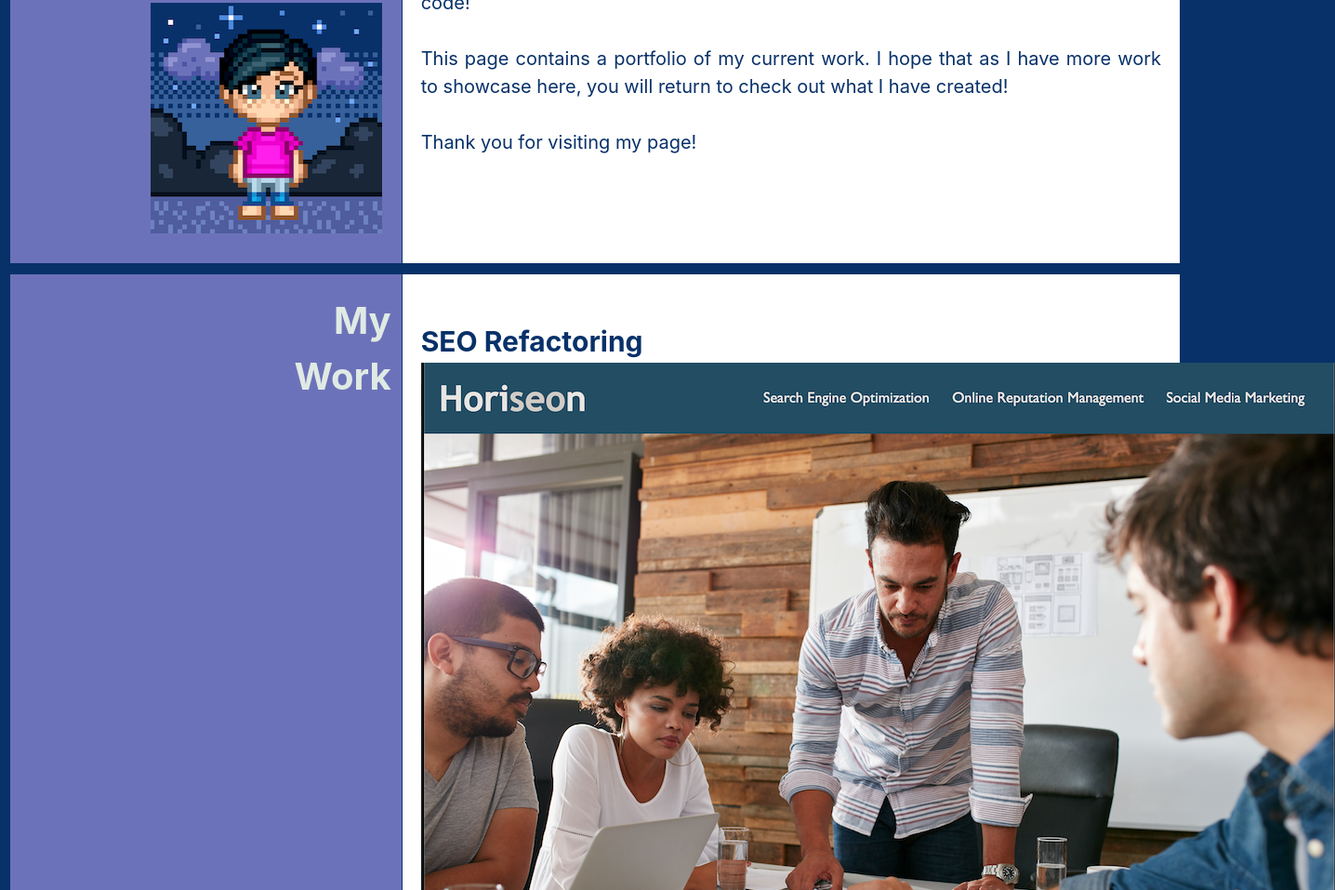
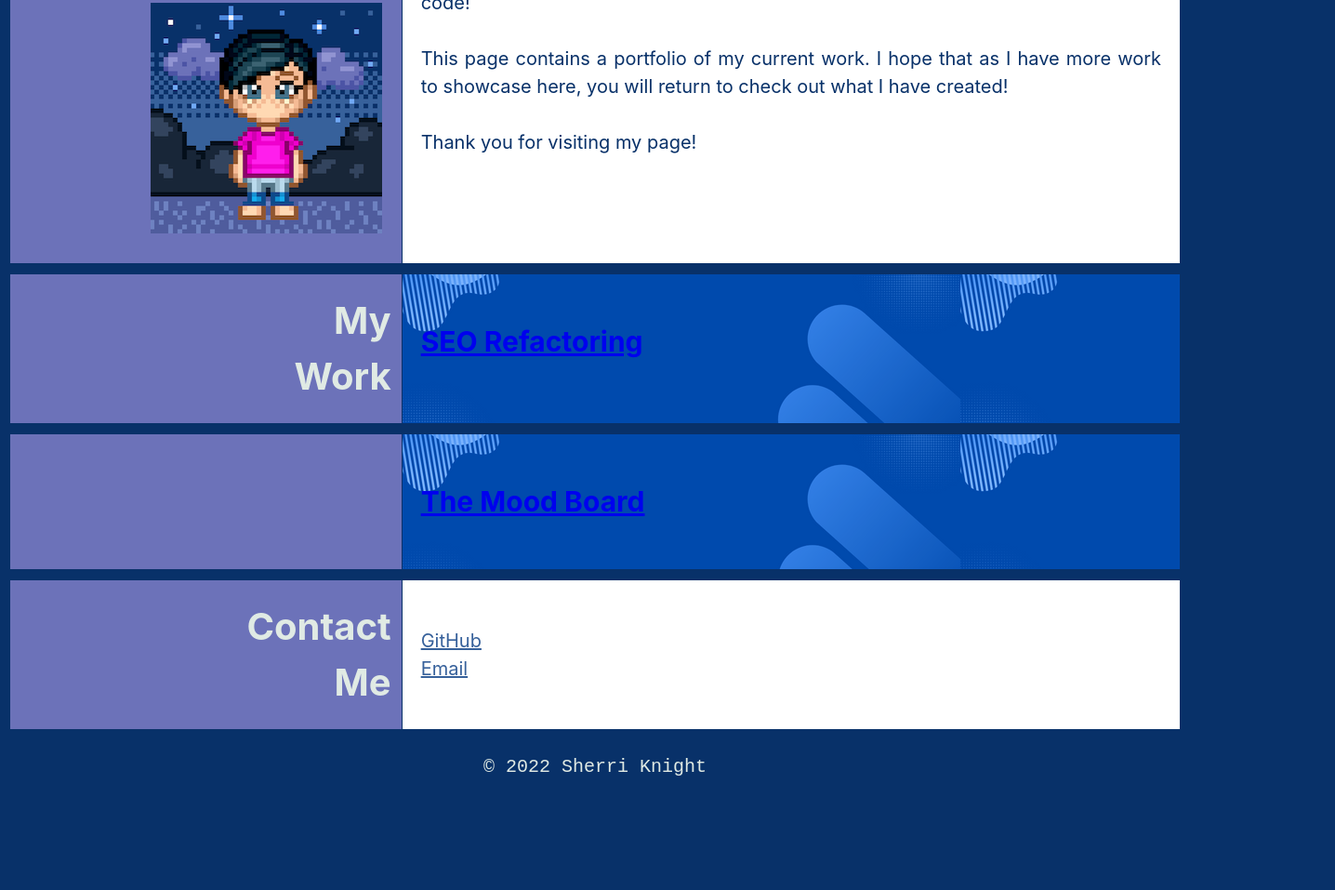
Before and after one commit to iamjoyfulgirl/my-portfolio, a plain HTML site: page index.html in a window 1280 px wide. Shown: the part 223-1180 px from the top of the page at 93% size, 1436 px wide, since content can reach past the window. After the commit the page ends 1063 px from the top, so only its background shows below. Drawn offline with Linux system fonts and the light colour scheme.

Commit message:
Updates my work with The Mood Board

```diff
--- a/assets/css/style.css
+++ b/assets/css/style.css
@@ -102,9 +102,6 @@ contact-content a {
   display: inline-block;
 }
 
-.grid-container > div {
-}
-
 .grid-container {
   display: grid;
   gap: 10px 5px;
@@ -122,12 +119,14 @@ contact-content a {
 
 .about-me,
 .work,
+.work2,
 .contact {
   grid-column-start: 1;
   grid-column-end: 2;
   background-color: var(
     --violet-blue-crayola
   );
+
   border: 1px solid
     var(--prussian-blue-2);
   padding-right: 15px;
@@ -145,6 +144,7 @@ contact-content a {
 
 .about-content,
 .work-content,
+.work-content2,
 .contact-content {
   grid-column-start: 2;
   grid-column-end: 4;
@@ -158,21 +158,27 @@ contact-content a {
   justify-content: flex-start;
 }
 
+.work-content,
+.work-content2 {
+  background-image: url(../images/portfolio-bkgrd.png);
+}
+
 .work-content-img {
-  flex: 1;
+  /* flex: 1; */
   margin-top: 15px;
   margin-right: 10px;
   float: left;
-  /* flex-wrap: wrap-reverse; */
   flex-direction: column;
-  display: inline-block;
+  display: flex;
 }
 
 .contact-content a {
+  display: flex;
+  flex-direction: row;
   color: var(--lapis-lazuli);
-  padding: 50px;
+  /* padding: 50px; */
   text-decoration: underline;
-  text-align: right;
+  /* text-align: right; */
 }
 
 footer {
@@ -184,10 +190,14 @@ footer {
 }
 
 /* using a mobile-first approach, use `min-width` values going from narrow -> wide for a responsive design */
-@media screen and (max-width: 768px) {
+@media screen and (max-width: 1024px) {
   main,
   nav,
   .content {
     flex-direction: column;
   }
+  #work-img {
+    size: 500px;
+    overflow: hidden;
+  }
 }
--- a/index.html
+++ b/index.html
@@ -52,21 +52,31 @@
                     <h2>My <br> Work</h2>
                 </div>
                 <div class="work-content">
-                    <h3>SEO Refactoring
+                    <h3>
                         <!-- Link to deployed website and Screenshot of refactored project -->
-                        <a href="https://iamjoyfulgirl.github.io/horiseon-refactor/" target="_blank"> <img
-                                src="./assets/images/horiseon-sm.png" alt="image of Horiseon website" /></a>
+                        <a href="https://iamjoyfulgirl.github.io/horiseon-refactor/" target="_blank">SEO
+                            Refactoring<span class="link"></span></a>
+                    </h3>
+                </div>
+                <div id="work2" class="work2">
+                    <h2></h2>
+                </div>
+                <!-- Link to deployed website of The Mood Board group project -->
+                <div class="work-content2">
+                    <h3> <a href="https://reyes-jose.github.io/The-Mood-Board/" target="_blank">The Mood Board<span
+                                class="link"></span></a>
 
                     </h3>
+
 
                 </div>
                 <div id="contact" class="contact">
                     <h2>Contact <br> Me</h2>
                 </div>
                 <div id="contact-content" class="contact-content">
-                    <a href="tel:+15055555555">Call Me</a>
-                    <a href="https://github.com/iamjoyfulgirl">Visit My GitHub</a>
-                    <a href="mailto: abc@example.com">Send Email</a>
+                    <!-- <a href="tel:+15055555555">Call Me</a> -->
+                    <a href="https://github.com/iamjoyfulgirl">GitHub</a>
+                    <a href="mailto: abc@example.com">Email</a>
 
                 </div>
 
```
Also changed, not shown: assets/images/portfolio-bkgrd.png (added).
